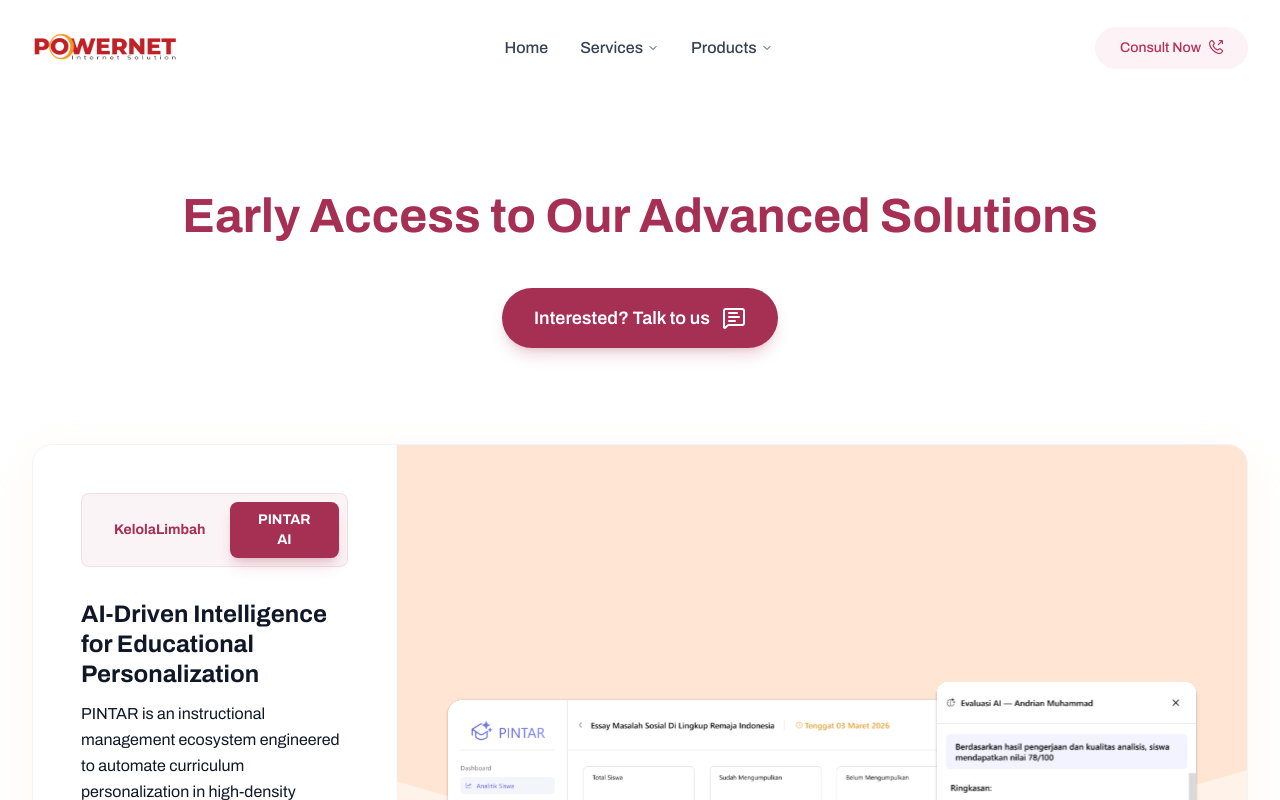
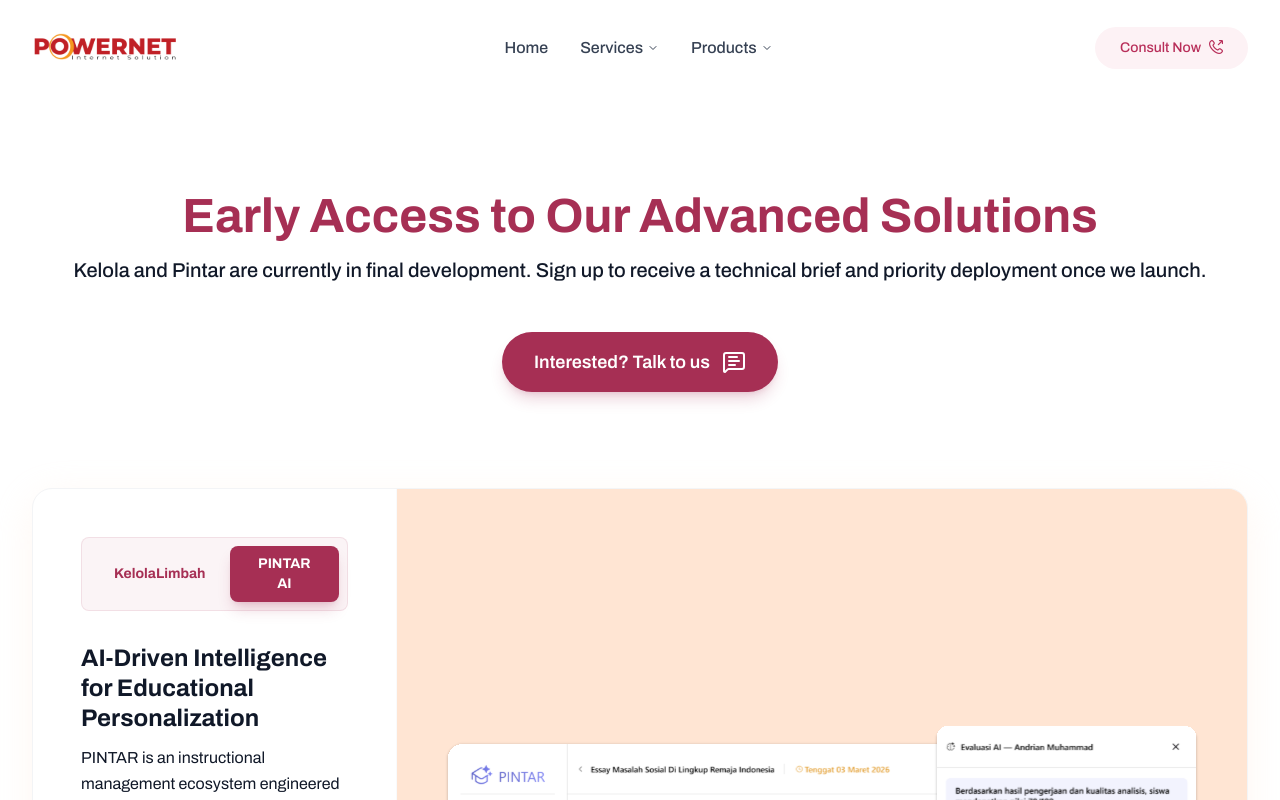
Before and after one commit to powernet-solution/powernet-profile, a Next.js app: page /products in a window 1280 px wide. Shown: the top 800 px of the page. Built offline with nearby package versions, Linux system fonts and the light colour scheme.

Commit message:
update deskripsi

```diff
--- a/app/products/page.tsx
+++ b/app/products/page.tsx
@@ -50,6 +50,9 @@
                     <h1 className="text-3xl md:text-5xl font-bold text-[#A62F54] mb-4">
                         Early Access to Our Advanced Solutions
                     </h1>
+                    <p className="text-lg md:text-xl text-gray-900 font-medium mx-auto mb-12">
+                        Kelola and Pintar are currently in final development. Sign up to receive a technical brief and priority deployment once we launch.
+                    </p>
                     <div className="flex justify-center mt-12">
                         <button
                             onClick={() => window.open(getWhatsAppLink(), "_blank")}
```
